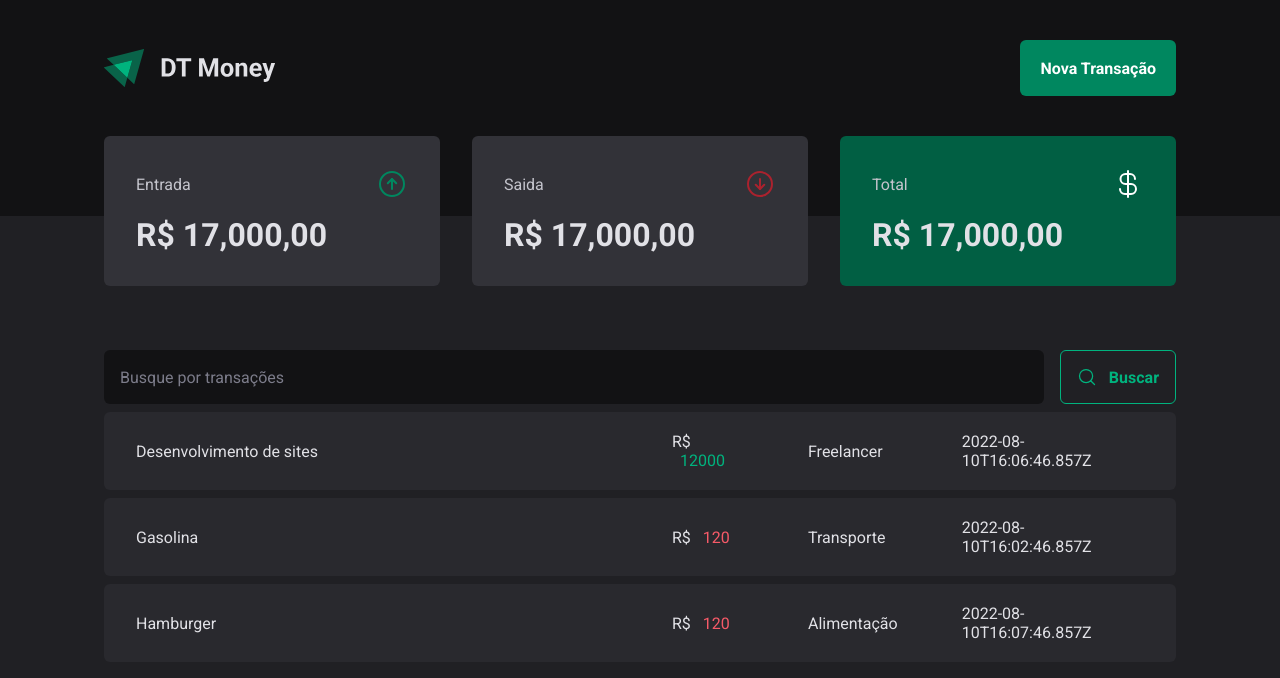
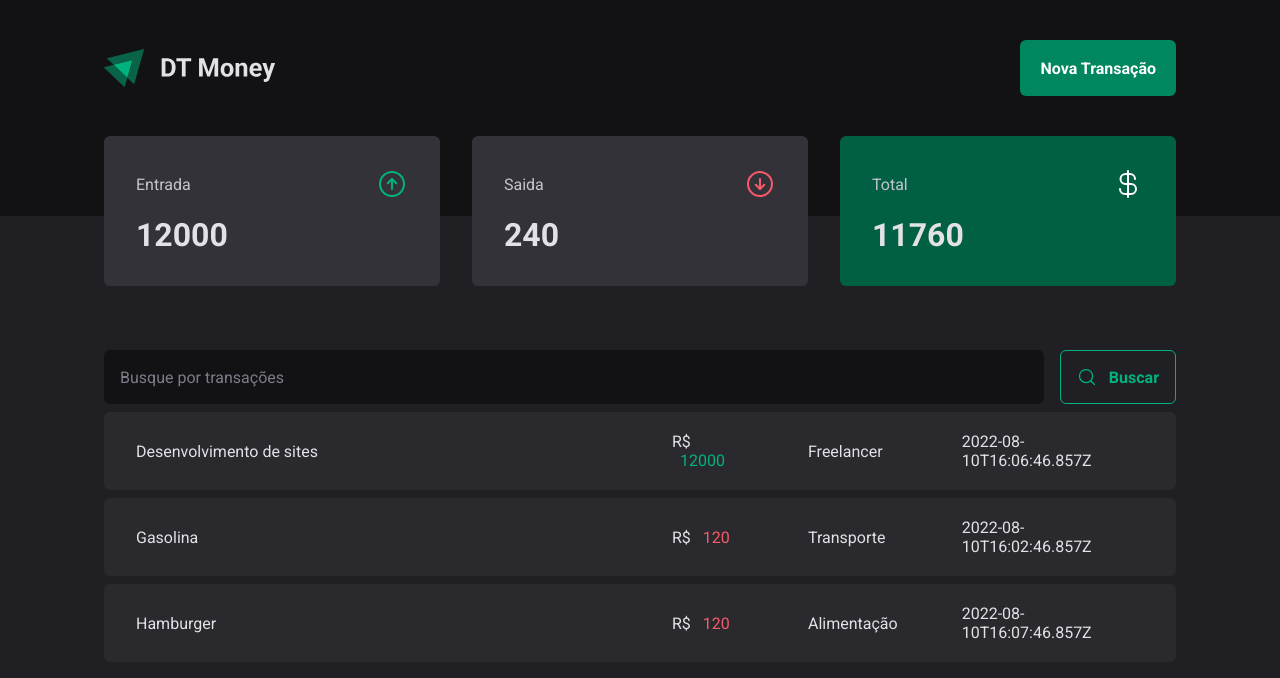
Before and after one commit to markus90souza/website-dtmoney, a React (Vite) app: page / in a window 1280 px wide. Shown: the top 678 px of the page. Built offline with nearby package versions, Linux system fonts and the light colour scheme; data requests are answered from the project's data file.

Commit message:
Feat:context Create summary data using reduce

```diff
--- a/src/components/Summary/index.tsx
+++ b/src/components/Summary/index.tsx
@@ -1,27 +1,49 @@
 import { ArrowCircleDown, ArrowCircleUp, CurrencyDollar } from 'phosphor-react'
+import { useContext } from 'react'
 import { useTheme } from 'styled-components'
+import { TransactionsContext } from '../../contexts/TransactionsContext'
 import { SummaryContainer, SummaryCard } from './styles'
 
 const Summary = () => {
   const theme = useTheme()
+  const { transactions } = useContext(TransactionsContext)
+
+  const summary = transactions.reduce(
+    (acc, transaction) => {
+      if (transaction.type === 'income') {
+        acc.income += transaction.price
+        acc.total += transaction.price
+      } else {
+        acc.outcome += transaction.price
+        acc.total -= transaction.price
+      }
+      return acc
+    },
+    {
+      income: 0,
+      outcome: 0,
+      total: 0,
+    },
+  )
+
   return (
     <SummaryContainer>
       <SummaryCard>
         <header>
           <span>Entrada</span>
-          <ArrowCircleUp size={32} color={theme['green-500']} />
+          <ArrowCircleUp size={32} color={theme['green-300']} />
         </header>
 
-        <strong>R$ 17,000,00</strong>
+        <strong>{summary.income}</strong>
       </SummaryCard>
 
       <SummaryCard>
         <header>
           <span>Saida</span>
-          <ArrowCircleDown size={32} color={theme['red-500']} />
+          <ArrowCircleDown size={32} color={theme['red-300']} />
         </header>
 
-        <strong>R$ 17,000,00</strong>
+        <strong>{summary.outcome}</strong>
       </SummaryCard>
 
       <SummaryCard variant={'green'}>
@@ -30,7 +52,7 @@
           <CurrencyDollar size={32} color={theme.white} />
         </header>
 
-        <strong>R$ 17,000,00</strong>
+        <strong>{summary.total}</strong>
       </SummaryCard>
     </SummaryContainer>
   )
```
